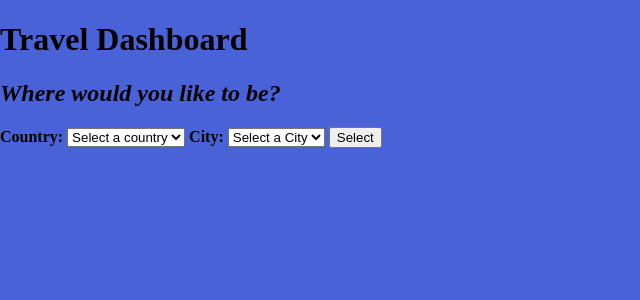
After one commit to jimcannamela/Travel, a Flask app: template templates/index2.html in a window 1280 px wide. The commit adds this page. Shown: the top 300 px of the page, without its empty margins (0-640 px from the left). Run offline with Flask 3, Linux system fonts and the light colour scheme; the template is opened without the code that fills it, so the values that code supplies are empty.

```diff
--- a/app.py
+++ b/app.py
@@ -8,26 +8,20 @@ default_currency='USD'
 country_data = get_countries_and_cities()
 countries=[country['country'] for country in country_data['data']] # list compehension
 
-
 # TODO: Check 'error' and 'msg' to ensure there were no problems
 
 @app.route('/',methods=['GET', 'POST'])
 def index():
-    return render_template('index.html', countries=countries)
+    selected_country = request.form.get('country', 'Afghanistan').strip()
+    cities = country_data['data'][countries.index(selected_country)]['cities']
+    return render_template('index.html', countries=countries, selected_country=selected_country, cities=cities)
 
-###### How do i capture and save the cooresponding iso2 code?
-###### How do i capture and save the city data?
-
-@app.route('/get_cities', methods=['GET'])
-def get_cities():
-    country = request.args.get('country')
-    print("I got this country back: ", country)
-    cities = country_data['data'][countries.index(country)]['cities']
-    print(cities)
-    country_iso2 = country_data['data'][countries.index(country)]['iso2']
-    print(country_iso2)
-    return cities
-    # return None
+# @app.route('/get_cities', methods=['GET'])
+# def get_cities():
+#     country = request.args.get('country')
+#     cities = country_data['data'][countries.index(country)]['cities']
+#     country_iso2 = country_data['data'][countries.index(country)]['iso2']
+#     return cities
 
 if __name__ == "__main__":
     app.run()
--- /dev/null
+++ b/templates/index2.html
@@ -0,0 +1,45 @@
+<!DOCTYPE html>
+<html lang="en">
+<head>
+    <meta charset="UTF-8">
+    <meta name="viewport" content="width=device-width, initial-scale=1.0">
+    <link rel="stylesheet" href="static/style.css">
+    <title>Travel Dashboard</title>
+    <h1>Travel Dashboard</h1>
+    <h2><i>Where would you like to be?</i></h2>
+    <script>
+        function updateCities() {
+            const country = document.getElementById('country').value;
+            console.log("country selected:", country)
+            fetch(`/get_cities?country=${country}`)
+                .then(response => response.json())
+                .then(data => {
+                    const cityListBox = document.getElementById('city');
+                    cityListBox.innerHTML = '';
+                    data.forEach(city => {
+                        const option = document.createElement('option')
+                        option.value = city;
+                        option.textContent = city;
+                        cityListBox.appendChild(option)
+                    });
+                })
+        }
+    </script>
+</head>
+<body>
+    <form method="POST">
+        <label><b>Country:</b></label>
+        <select id="country" name="country" onchange="updateCities()">
+            <option value="">Select a country</option>
+            {% for country in countries %}
+            <option value="{{ country }}">{{ country }}</option>
+            {% endfor %}
+        </select>
+        <label><b>City:</b></label>
+        <select id="city" name="city">
+            <option value "">Select a City</option>
+        </select>
+        <button type="submit">Select</button>
+    </form>
+</body>
+</html>
```
Also changed, not shown: app1.py (added, +47 -0 lines), app2.py (+12 -33 lines), templates/index.html (+8 -23 lines).
